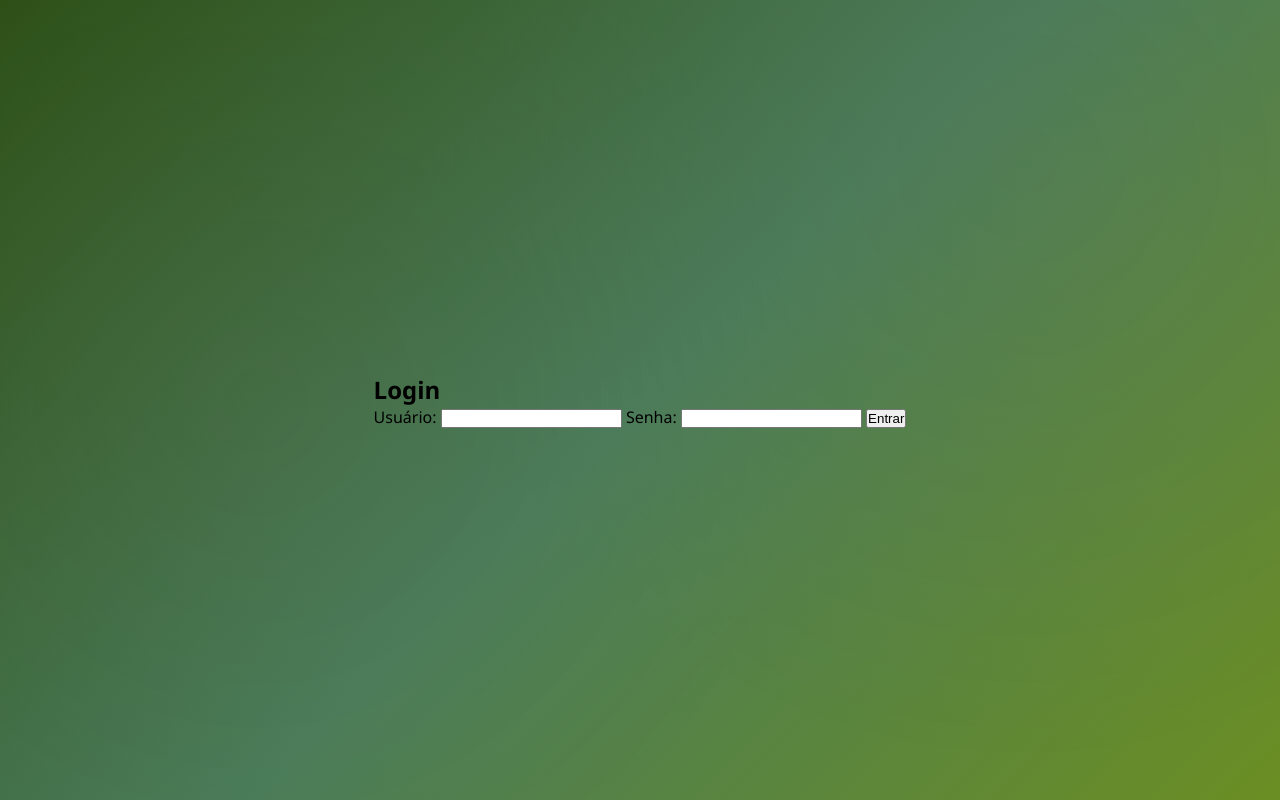
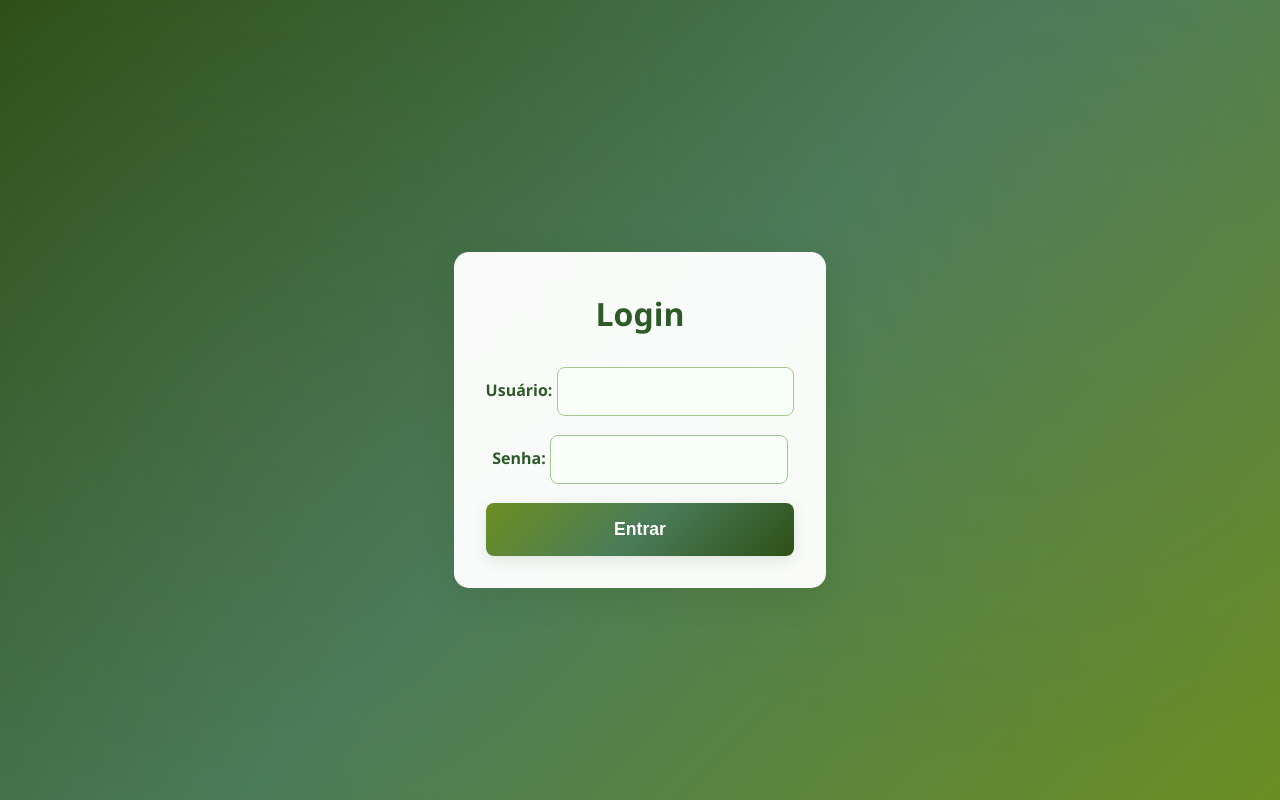
Before and after one commit to KatsumiCaio/ProjetoPinusGoma, a Flask app: page /login in a window 1280 px wide. Run offline with Flask 3, Linux system fonts and the light colour scheme.

Commit message:
Estilizando as telas de login e estoque

```diff
--- a/projeto-web/templates/login.html
+++ b/projeto-web/templates/login.html
@@ -4,6 +4,75 @@
     <meta charset="UTF-8" />
     <title>Login - Sistema Florestal</title>
     <link rel="stylesheet" href="{{ url_for('static', filename='css/style.css') }}" />
+    <style>
+        .login-container {
+            max-width: 400px;
+            margin: 5vh auto 0 auto;
+            background: rgba(255,255,255,0.97);
+            border-radius: 15px;
+            box-shadow: 0 8px 32px rgba(45, 80, 22, 0.18);
+            padding: 2.5rem 2rem 2rem 2rem;
+            text-align: center;
+        }
+        .login-container h2 {
+            color: #2d5a27;
+            margin-bottom: 2rem;
+            font-size: 2rem;
+            font-weight: 700;
+        }
+        .alerts {
+            list-style: none;
+            padding: 0;
+            margin-bottom: 1.5rem;
+        }
+        .alert {
+            padding: 1rem;
+            border-radius: 8px;
+            margin-bottom: 0.7rem;
+            font-weight: 500;
+            border-left: 4px solid #6b8e23;
+            background: #d4f6d4;
+            color: #2d5016;
+        }
+        form {
+            display: flex;
+            flex-direction: column;
+            gap: 1.2rem;
+        }
+        label {
+            text-align: left;
+            color: #2d5a27;
+            font-weight: 600;
+            margin-bottom: 0.3rem;
+        }
+        input[type="text"], input[type="password"] {
+            padding: 0.9rem;
+            border: 1.5px solid #a8c68f;
+            border-radius: 8px;
+            font-size: 1rem;
+            background: #f8fff8;
+            transition: border 0.2s;
+        }
+        input[type="text"]:focus, input[type="password"]:focus {
+            border-color: #6b8e23;
+            outline: none;
+        }
+        button[type="submit"] {
+            background: linear-gradient(135deg, #6b8e23 0%, #4a7c59 50%, #2d5016 100%);
+            color: white;
+            border: none;
+            border-radius: 8px;
+            padding: 1rem;
+            font-size: 1.1rem;
+            font-weight: 600;
+            cursor: pointer;
+            transition: background 0.2s, box-shadow 0.2s;
+            box-shadow: 0 4px 15px rgba(45, 80, 22, 0.13);
+        }
+        button[type="submit"]:hover {
+            background: linear-gradient(135deg, #7ba428 0%, #5a8c69 50%, #3d6020 100%);
+        }
+    </style>
 </head>
 <body>
     <div class="login-container">
@@ -12,16 +81,20 @@
           {% if messages %}
             <ul class="alerts">
               {% for category, message in messages %}
-                <li class="alert {{ category }}">{{ message }}</li>
+                <li class="alert alert-{{ category }}">{{ message }}</li>
               {% endfor %}
             </ul>
           {% endif %}
         {% endwith %}
         <form method="POST" action="{{ url_for('login') }}">
-            <label for="username">Usuário:</label>
-            <input type="text" id="username" name="username" required />
-            <label for="password">Senha:</label>
-            <input type="password" id="password" name="password" required />
+            <div>
+                <label for="username">Usuário:</label>
+                <input type="text" id="username" name="username" required />
+            </div>
+            <div>
+                <label for="password">Senha:</label>
+                <input type="password" id="password" name="password" required />
+            </div>
             <button type="submit">Entrar</button>
         </form>
     </div>
```
Also changed, not shown: projeto-web/estoque.db.
